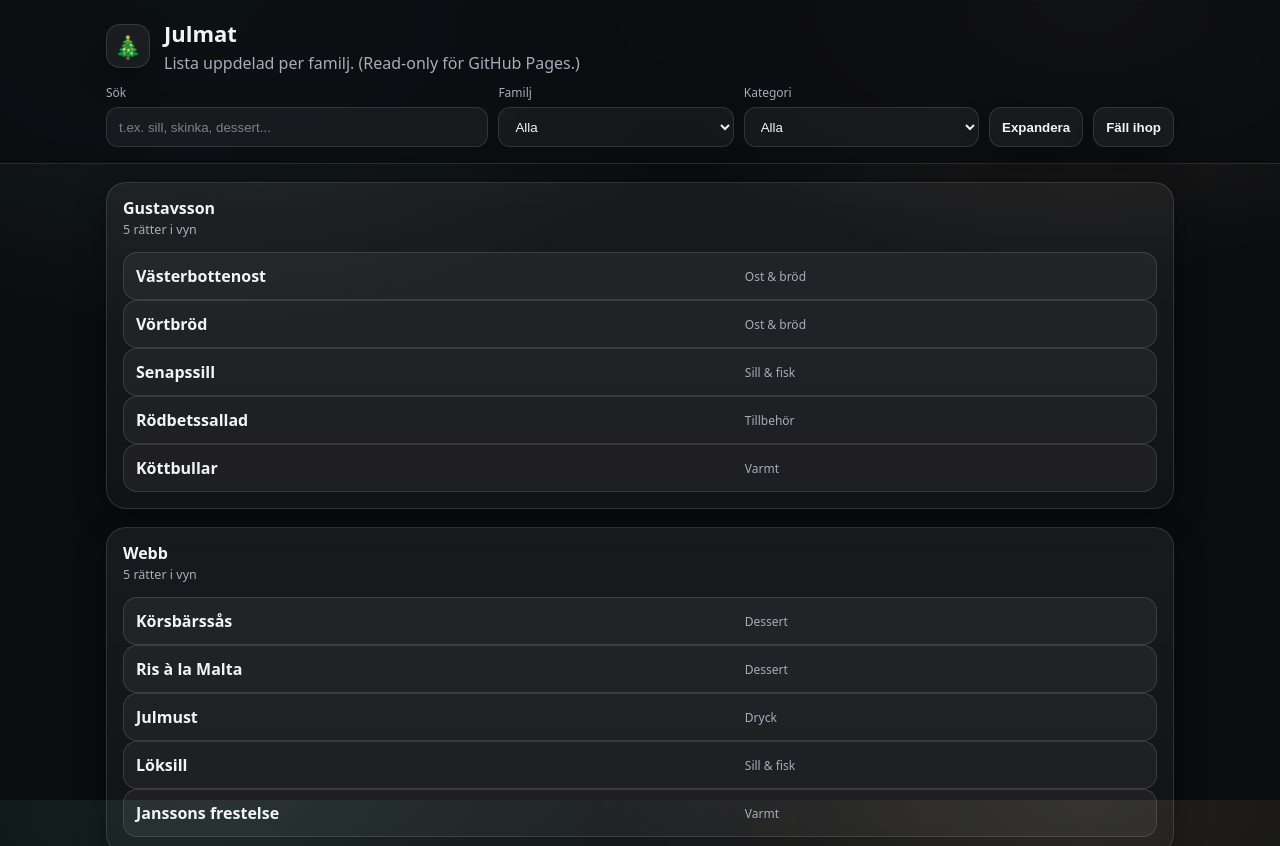
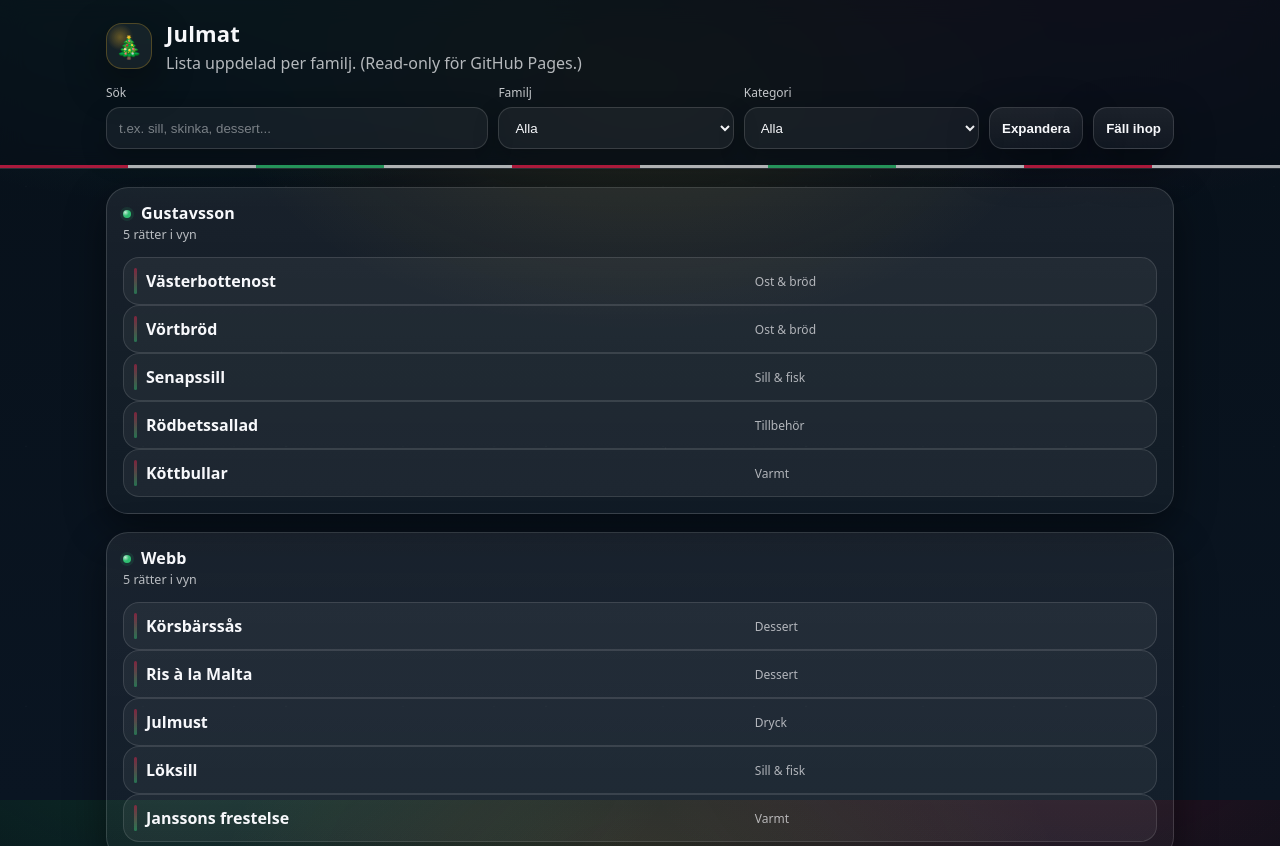
Before and after one commit to drbrago/xmas, a plain HTML site: page index.html in a window 1280 px wide. Shown: the top 846 px of the page. Drawn offline with Linux system fonts and the light colour scheme.

Commit message:
Enhance styling and interactivity; update README for clarity and festive theme

```diff
--- a/app.js
+++ b/app.js
@@ -22,7 +22,7 @@ function normalizeData(data){
 }
 
 function buildFamilyFilter(families){
-  const sel = $("filterFamily");
+  const sel = document.getElementById("filterFamily");
   sel.innerHTML = `<option value="__all__">Alla</option>`;
   for(const f of families){
     const opt = document.createElement("option");
@@ -33,7 +33,7 @@ function buildFamilyFilter(families){
 }
 
 function buildCategoryFilter(items){
-  const sel = $("filterCategory");
+  const sel = document.getElementById("filterCategory");
   const cats = [...new Set(items.map(i => i.category))].sort((a,b)=>a.localeCompare(b,"sv"));
   sel.innerHTML = `<option value="__all__">Alla</option>`;
   for(const c of cats){
@@ -53,13 +53,13 @@ function matchFilters(item, q, family, category){
 }
 
 function render({ families, items }){
-  const q = $("search").value.trim().toLowerCase();
-  const famFilter = $("filterFamily").value;
-  const catFilter = $("filterCategory").value;
+  const q = document.getElementById("search").value.trim().toLowerCase();
+  const famFilter = document.getElementById("filterFamily").value;
+  const catFilter = document.getElementById("filterCategory").value;
 
   const visibleItems = items.filter(it => matchFilters(it, q, famFilter, catFilter));
 
-  const root = $("families");
+  const root = document.getElementById("families");
   root.innerHTML = "";
 
   const famsToShow = famFilter === "__all__" ? families : [famFilter];
@@ -126,20 +126,20 @@ function render({ families, items }){
 
 function wireControls(data){
   const rerender = () => render(data);
-  $("search").addEventListener("input", rerender);
-  $("filterFamily").addEventListener("change", rerender);
-  $("filterCategory").addEventListener("change", rerender);
+  document.getElementById("search").addEventListener("input", rerender);
+  document.getElementById("filterFamily").addEventListener("change", rerender);
+  document.getElementById("filterCategory").addEventListener("change", rerender);
 
-  $("expandAll").addEventListener("click", () => {
+  document.getElementById("expandAll").addEventListener("click", () => {
     document.querySelectorAll("details.family").forEach(d => d.open = true);
   });
-  $("collapseAll").addEventListener("click", () => {
+  document.getElementById("collapseAll").addEventListener("click", () => {
     document.querySelectorAll("details.family").forEach(d => d.open = false);
   });
 }
 
 (async function main(){
-  const loading = $("loading");
+  const loading = document.getElementById("loading");
   try{
     const raw = await loadData();
     const data = normalizeData(raw);
--- a/index.html
+++ b/index.html
@@ -7,6 +7,8 @@
   <link rel="stylesheet" href="./styles.css" />
 </head>
 <body>
+  <div class="snow" aria-hidden="true"></div>
+
   <header class="header">
     <div class="wrap">
       <div class="brand">
--- a/styles.css
+++ b/styles.css
@@ -1,11 +1,22 @@
-/* Read-only version */
+/* Julig (men inte kitsch) – read-only */
+
 :root{
-  --bg: #0b0c10;
-  --text: #f2f4f8;
-  --muted: #a6adbb;
-  --border: rgba(255,255,255,.12);
-  --shadow: 0 10px 30px rgba(0,0,0,.35);
-  --radius2: 20px;
+  --bg0: #071019;
+  --bg1: #0a1522;
+  --panel: rgba(255,255,255,.06);
+  --panel2: rgba(255,255,255,.04);
+  --text: #f7f8fb;
+  --muted: rgba(247,248,251,.72);
+  --border: rgba(255,255,255,.14);
+  --shadow: 0 14px 40px rgba(0,0,0,.45);
+
+  /* Christmas accents */
+  --holly: #2fbf71;      /* green */
+  --cranberry: #e11d48;  /* red */
+  --gold: #fbbf24;       /* warm gold */
+  --ice: rgba(255,255,255,.35);
+
+  --radius2: 22px;
   --mono: ui-monospace, SFMono-Regular, Menlo, Monaco, Consolas, "Liberation Mono", "Courier New", monospace;
   --sans: ui-sans-serif, system-ui, -apple-system, Segoe UI, Roboto, Helvetica, Arial, "Apple Color Emoji","Segoe UI Emoji";
 }
@@ -15,21 +26,114 @@ html,body{height:100%}
 body{
   margin:0;
   font-family: var(--sans);
-  background: radial-gradient(1000px 600px at 15% 0%, rgba(110,231,183,.10), transparent 55%),
-              radial-gradient(900px 500px at 85% 0%, rgba(253,230,138,.10), transparent 55%),
-              var(--bg);
   color: var(--text);
+
+  background:
+    radial-gradient(900px 520px at 15% -10%, rgba(47,191,113,.18), transparent 55%),
+    radial-gradient(820px 520px at 85% -10%, rgba(225,29,72,.16), transparent 55%),
+    radial-gradient(700px 420px at 50% 10%, rgba(251,191,36,.12), transparent 60%),
+    linear-gradient(180deg, var(--bg0), var(--bg1));
+}
+
+/* subtle twinkle */
+body:before{
+  content:"";
+  position: fixed;
+  inset: 0;
+  pointer-events:none;
+  background-image:
+    radial-gradient(1px 1px at 12% 18%, rgba(255,255,255,.7), transparent 60%),
+    radial-gradient(1px 1px at 68% 22%, rgba(255,255,255,.55), transparent 60%),
+    radial-gradient(1px 1px at 86% 36%, rgba(255,255,255,.5), transparent 60%),
+    radial-gradient(1px 1px at 22% 44%, rgba(255,255,255,.45), transparent 60%),
+    radial-gradient(1px 1px at 52% 56%, rgba(255,255,255,.55), transparent 60%),
+    radial-gradient(1px 1px at 78% 62%, rgba(255,255,255,.35), transparent 60%),
+    radial-gradient(1px 1px at 34% 74%, rgba(255,255,255,.4), transparent 60%),
+    radial-gradient(1px 1px at 90% 78%, rgba(255,255,255,.35), transparent 60%);
+  opacity: .35;
+  filter: blur(.2px);
+}
+
+/* very subtle snow */
+.snow{
+  position: fixed;
+  inset: 0;
+  pointer-events:none;
+  background-image:
+    radial-gradient(2px 2px at 10% 0%, rgba(255,255,255,.7), transparent 55%),
+    radial-gradient(1px 1px at 30% 0%, rgba(255,255,255,.55), transparent 60%),
+    radial-gradient(2px 2px at 55% 0%, rgba(255,255,255,.6), transparent 55%),
+    radial-gradient(1px 1px at 75% 0%, rgba(255,255,255,.5), transparent 60%),
+    radial-gradient(2px 2px at 90% 0%, rgba(255,255,255,.6), transparent 55%);
+  background-size: 260px 260px;
+  opacity: .12;
+  animation: snow 14s linear infinite;
+}
+@keyframes snow{
+  from{ transform: translateY(-260px); }
+  to{ transform: translateY(260px); }
 }
 
 .wrap{max-width:1100px; margin:0 auto; padding: 0 16px;}
-.header{position:sticky; top:0; backdrop-filter: blur(10px); background: rgba(11,12,16,.72); border-bottom: 1px solid var(--border); z-index:10;}
+.header{
+  position:sticky; top:0; z-index:10;
+  backdrop-filter: blur(12px);
+  background: rgba(7,16,25,.72);
+  border-bottom: 1px solid var(--border);
+}
+
+/* a thin candy-cane stripe */
+.header:after{
+  content:"";
+  display:block;
+  height: 3px;
+  background: linear-gradient(90deg,
+    var(--cranberry),
+    var(--cranberry) 10%,
+    rgba(255,255,255,.9) 10%,
+    rgba(255,255,255,.9) 20%,
+    var(--holly) 20%,
+    var(--holly) 30%,
+    rgba(255,255,255,.9) 30%,
+    rgba(255,255,255,.9) 40%,
+    var(--cranberry) 40%,
+    var(--cranberry) 50%,
+    rgba(255,255,255,.9) 50%,
+    rgba(255,255,255,.9) 60%,
+    var(--holly) 60%,
+    var(--holly) 70%,
+    rgba(255,255,255,.9) 70%,
+    rgba(255,255,255,.9) 80%,
+    var(--cranberry) 80%,
+    var(--cranberry) 90%,
+    rgba(255,255,255,.9) 90%,
+    rgba(255,255,255,.9)
+  );
+  opacity:.75;
+}
+
 .brand{display:flex; gap:14px; align-items:center; padding: 18px 0 10px;}
-.logo{width:44px; height:44px; border-radius:14px; display:grid; place-items:center; background: rgba(255,255,255,.06); border: 1px solid var(--border); box-shadow: var(--shadow); font-size: 22px;}
-h1{margin:0; font-size: 22px;}
+.logo{
+  width:46px; height:46px; border-radius:16px;
+  display:grid; place-items:center;
+  background:
+    radial-gradient(22px 22px at 30% 30%, rgba(251,191,36,.35), transparent 60%),
+    rgba(255,255,255,.06);
+  border: 1px solid rgba(251,191,36,.25);
+  box-shadow: var(--shadow);
+  font-size: 22px;
+}
+h1{margin:0; font-size: 22px; letter-spacing:.2px;}
 p{margin:4px 0 0;}
 .muted{color: var(--muted);}
 .small{font-size: 12.5px;}
-code{font-family: var(--mono); font-size: .95em; background: rgba(255,255,255,.06); padding: 2px 6px; border-radius: 8px; border: 1px solid var(--border);}
+code{
+  font-family: var(--mono); font-size: .95em;
+  background: rgba(255,255,255,.06);
+  padding: 2px 6px;
+  border-radius: 10px;
+  border: 1px solid var(--border);
+}
 
 .toolbar{
   display:grid;
@@ -46,31 +150,42 @@ code{font-family: var(--mono); font-size: .95em; background: rgba(255,255,255,.0
 }
 
 .field{display:flex; flex-direction:column; gap:6px;}
-label{font-size: 12px; color: var(--muted);}
+label{font-size: 12px; color: rgba(247,248,251,.78);}
 input[type="search"], select{
-  height: 40px;
-  border-radius: 12px;
+  height: 42px;
+  border-radius: 14px;
   border: 1px solid var(--border);
   background: rgba(255,255,255,.05);
   color: var(--text);
   padding: 0 12px;
   outline: none;
+  box-shadow: 0 10px 26px rgba(0,0,0,.24);
 }
-input[type="search"]::placeholder{color: rgba(166,173,187,.7);}
+input[type="search"]::placeholder{color: rgba(247,248,251,.45);}
+input[type="search"]:focus, select:focus{
+  border-color: rgba(251,191,36,.35);
+  box-shadow: 0 0 0 3px rgba(251,191,36,.16), 0 10px 26px rgba(0,0,0,.24);
+}
 
 .buttons{display:flex; gap:10px; flex-wrap:wrap; justify-content:flex-end;}
 .btn{
-  height: 40px;
+  height: 42px;
   padding: 0 12px;
-  border-radius: 12px;
+  border-radius: 14px;
   border: 1px solid var(--border);
-  background: rgba(255,255,255,.08);
+  background:
+    linear-gradient(180deg, rgba(255,255,255,.10), rgba(255,255,255,.06));
   color: var(--text);
   cursor:pointer;
   box-shadow: var(--shadow);
-  font-weight: 600;
+  font-weight: 700;
 }
-.btn.secondary{background: rgba(255,255,255,.05);}
+.btn.secondary{
+  background: linear-gradient(180deg, rgba(255,255,255,.08), rgba(255,255,255,.04));
+}
+.btn:hover{
+  border-color: rgba(251,191,36,.28);
+}
 .btn:active{transform: translateY(1px);}
 
 .loading{padding: 18px 0; color: var(--muted);}
@@ -79,7 +194,7 @@ input[type="search"]::placeholder{color: rgba(166,173,187,.7);}
   margin: 18px 0;
   border: 1px solid var(--border);
   border-radius: var(--radius2);
-  background: linear-gradient(180deg, rgba(255,255,255,.06), rgba(255,255,255,.03));
+  background: linear-gradient(180deg, rgba(255,255,255,.07), rgba(255,255,255,.035));
   box-shadow: var(--shadow);
   overflow:hidden;
 }
@@ -94,22 +209,57 @@ input[type="search"]::placeholder{color: rgba(166,173,187,.7);}
 }
 .family > summary::-webkit-details-marker{display:none;}
 .family-title{display:flex; flex-direction:column; gap:2px;}
-.family-title strong{font-size: 16px;}
+.family-title strong{
+  font-size: 16px;
+  letter-spacing:.2px;
+}
+
+/* little holly dot */
+.family-title strong:before{
+  content:"";
+  display:inline-block;
+  width:8px; height:8px;
+  border-radius:999px;
+  margin-right:10px;
+  background: radial-gradient(circle at 30% 30%, rgba(255,255,255,.7), transparent 45%), var(--holly);
+  box-shadow: 0 0 0 3px rgba(47,191,113,.12);
+  transform: translateY(-1px);
+}
 
 .items{padding: 0 16px 16px;}
 .tr{
   display:grid;
   grid-template-columns: 1.2fr .8fr;
   gap: 10px;
-  padding: 12px;
-  border: 1px solid var(--border);
-  border-radius: 14px;
+  padding: 12px 12px;
+  border: 1px solid rgba(255,255,255,.12);
+  border-radius: 16px;
   background: rgba(255,255,255,.05);
   align-items:center;
+  position:relative;
 }
 @media (max-width: 720px){
   .tr{grid-template-columns: 1fr;}
 }
-.name{font-weight: 700;}
-.cat{color: var(--muted); font-size: 12px;}
-.footer{padding: 24px 16px 32px;}
+
+.tr:before{
+  content:"";
+  position:absolute;
+  left: 10px;
+  top: 10px;
+  bottom: 10px;
+  width: 3px;
+  border-radius: 99px;
+  background: linear-gradient(180deg, rgba(225,29,72,.9), rgba(47,191,113,.9));
+  opacity:.55;
+}
+
+.name{font-weight: 800; padding-left: 10px;}
+.cat{color: rgba(247,248,251,.68); font-size: 12px; padding-left: 10px;}
+
+.footer{padding: 24px 16px 36px;}
+
+/* reduce motion preference */
+@media (prefers-reduced-motion: reduce){
+  .snow{animation:none;}
+}
```
Also changed, not shown: 1 other file.
